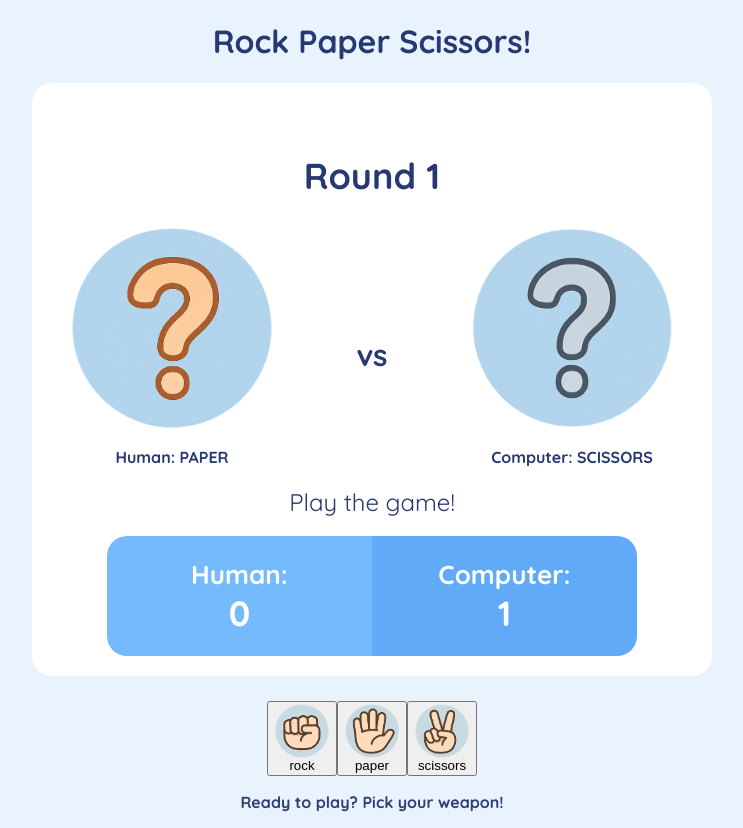
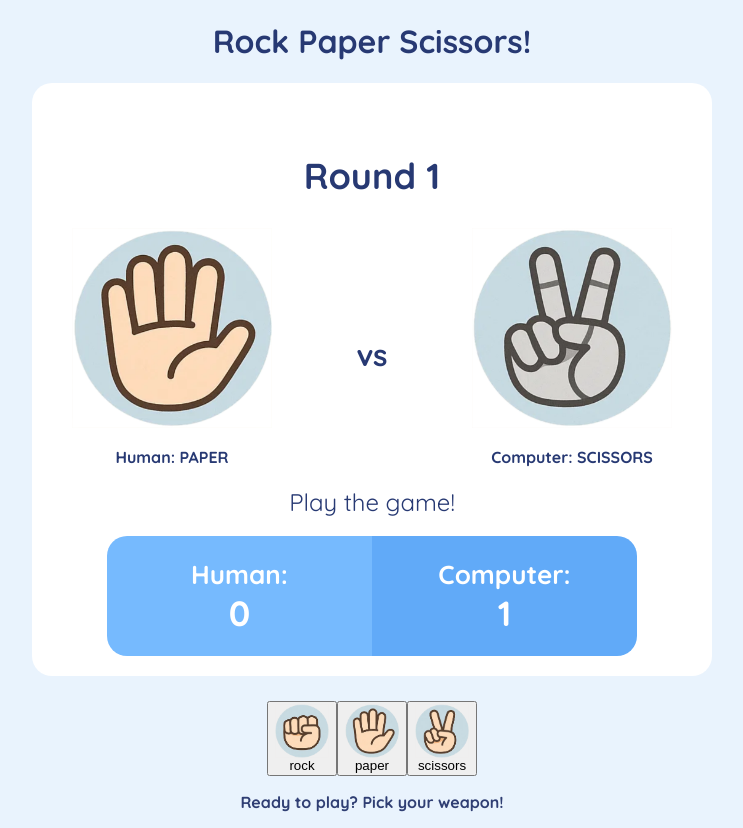
Before and after one commit to caelzen/rock-paper-scissors-v2, a plain HTML site: page index.html in a window 1280 px wide. Both pictures are taken after a click on the element "rock paper scissors". Shown: the whole page, without its empty margins (268-1011 px from the left). Drawn offline with Linux system fonts and the light colour scheme.

Commit message:
Implement dynamic image updates for player choices

```diff
--- a/index.html
+++ b/index.html
@@ -16,14 +16,14 @@
 
 			<div class="mid_box_con">
 				<div class="mid_box1">
-					<img src="./images/human-question-mark.png">
+					<img id="human_img" src="./images/human-question-mark.png">
 					<span class="d_block">Human: <span id="human">?</span></span>
 				</div>
 
 				<span class="d_block vs">vs</span>
 
 				<div class="mid_box2">
-					<img src="./images/computer-question-mark.png">
+					<img id="computer_img" src="./images/computer-question-mark.png">
 					<span class="d_block">Computer: <span id="computer">?</span></span>
 				</div>
 			</div> <!-- .mid_box_con -->
--- a/script.js
+++ b/script.js
@@ -19,13 +19,16 @@ choicesContainer.addEventListener('click', event => {
 
 
 	playRound(humanChoice, computerChoice);
-	updateChoicesUI(humanChoice, computerChoice)
-	updateScoresUI(humanScore, computerScore);
+
 });
 
 
 function playRound(humanChoice, computerChoice) {
 	checkRoundWinner(humanChoice, computerChoice);
+
+	updateChoicesUI(humanChoice, computerChoice)
+	updateScoresUI(humanScore, computerScore);
+	updateImagesUI(humanChoice, computerChoice);
 }
 
 
@@ -78,3 +81,13 @@ function updateScoresUI(humanScore, computerScore) {
 	humanScoreDisplay.textContent = humanScore
 	computerScoreDisplay.textContent = computerScore;
 }
+
+
+function updateImagesUI(humanChoice, computerChoice) {
+	const humanImageDisplay = document.querySelector('#human_img');
+	const computerImageDisplay = document.querySelector('#computer_img');
+
+
+	humanImageDisplay.setAttribute('src', `./images/human-${humanChoice}.png`);
+	computerImageDisplay.setAttribute('src', `./images/computer-${computerChoice}.png`);
+}
```
